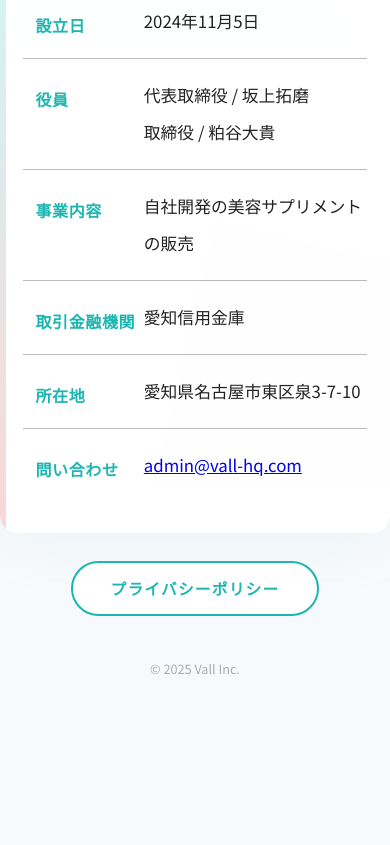
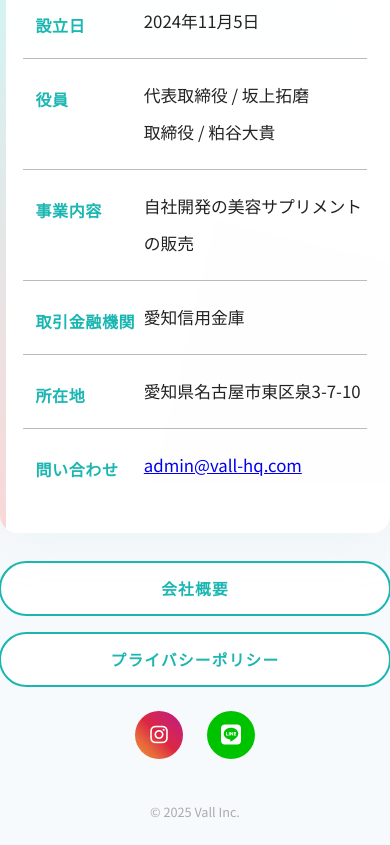
Before and after one commit to TakumaSakaue/Company_page, a plain HTML site: page index.html in a window 390 px wide. Shown: the part 361-1206 px from the top of the page. Before the commit the page ends 1063 px from the top, so only its background shows below. Drawn offline with Linux system fonts and the light colour scheme.

Commit message:
ソーシャルアイコン追加・ナビゲーション統一・ボタン並列配置・Vallロゴリンク化

```diff
--- a/index.html
+++ b/index.html
@@ -6,11 +6,12 @@
   <title>株式会社Vall | 会社概要</title>
   <link rel="stylesheet" href="style.css">
   <link href="https://fonts.googleapis.com/css2?family=Montserrat:wght@700&family=Noto+Sans+JP:wght@400;700&display=swap" rel="stylesheet">
+  <link rel="stylesheet" href="https://cdnjs.cloudflare.com/ajax/libs/font-awesome/6.4.0/css/all.min.css">
 </head>
 <body>
   <div class="background-shapes"></div>
   <header>
-    <div class="logo">Vall</div>
+    <div class="logo"><a href="index.html">Vall</a></div>
   </header>
   <main>
     <section class="company-info">
@@ -27,7 +28,16 @@
     </section>
   </main>
   <div class="privacy-link-area">
+    <a href="index.html" class="privacy-btn simple">会社概要</a>
     <a href="privacy.html" class="privacy-btn simple">プライバシーポリシー</a>
+  </div>
+  <div class="social-links">
+    <a href="https://www.instagram.com/cerafilm_official/profilecard/?igsh=dDI1bjl3ZTM3YnE0" target="_blank" class="social-icon instagram">
+      <i class="fab fa-instagram"></i>
+    </a>
+    <a href="https://lin.ee/QBCoKuZ" target="_blank" class="social-icon line">
+      <i class="fab fa-line"></i>
+    </a>
   </div>
   <footer>
     <small>&copy; 2025 Vall Inc.</small>
--- a/style.css
+++ b/style.css
@@ -63,6 +63,14 @@ header {
   color: #222;
   margin-left: 60px;
   text-shadow: 0 2px 16px rgba(180,220,220,0.12);
+}
+.logo a {
+  color: #222;
+  text-decoration: none;
+  transition: color 0.2s;
+}
+.logo a:hover {
+  color: #1bb6b1;
 }
 
 main {
@@ -237,6 +245,7 @@ footer {
   width: 100%;
   display: flex;
   justify-content: center;
+  gap: 24px;
   margin: 48px 0 0 0;
 }
 .privacy-btn {
@@ -290,10 +299,15 @@ footer {
 @media (max-width: 700px) {
   .privacy-link-area {
     margin: 28px 0 0 0;
+    gap: 16px;
+    flex-direction: column;
+    align-items: center;
   }
   .privacy-btn {
-    padding: 12px 18vw;
+    padding: 12px 24px;
     font-size: 0.98rem;
+    width: 80%;
+    text-align: center;
   }
   .privacy-policy.policy-body, .policy-body {
     padding: 0 4vw;
@@ -304,3 +318,44 @@ footer {
     margin-bottom: 24px;
   }
 }
+
+.social-links {
+  display: flex;
+  justify-content: center;
+  gap: 32px;
+  margin: 32px 0 0 0;
+}
+.social-icon {
+  display: flex;
+  align-items: center;
+  justify-content: center;
+  width: 56px;
+  height: 56px;
+  border-radius: 50%;
+  text-decoration: none;
+  transition: transform 0.3s, box-shadow 0.3s;
+  font-size: 24px;
+}
+.social-icon:hover {
+  transform: translateY(-4px);
+  box-shadow: 0 8px 24px rgba(0,0,0,0.15);
+}
+.social-icon.instagram {
+  background: linear-gradient(45deg, #f09433 0%, #e6683c 25%, #dc2743 50%, #cc2366 75%, #bc1888 100%);
+  color: #fff;
+}
+.social-icon.line {
+  background: #00C300;
+  color: #fff;
+}
+@media (max-width: 700px) {
+  .social-links {
+    gap: 24px;
+    margin: 24px 0 0 0;
+  }
+  .social-icon {
+    width: 48px;
+    height: 48px;
+    font-size: 20px;
+  }
+}
```
Also changed, not shown: privacy.html (+11 -1 lines).
